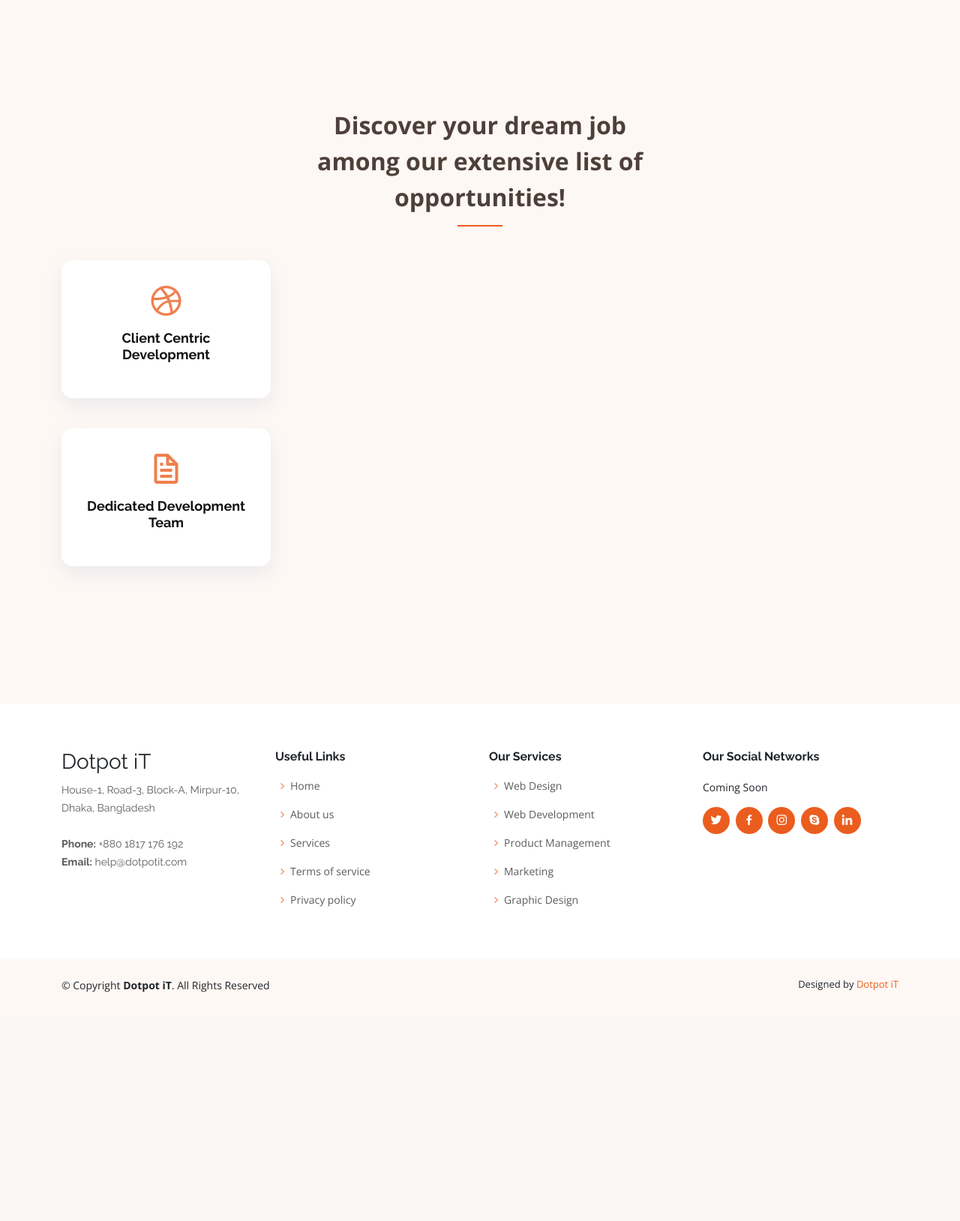
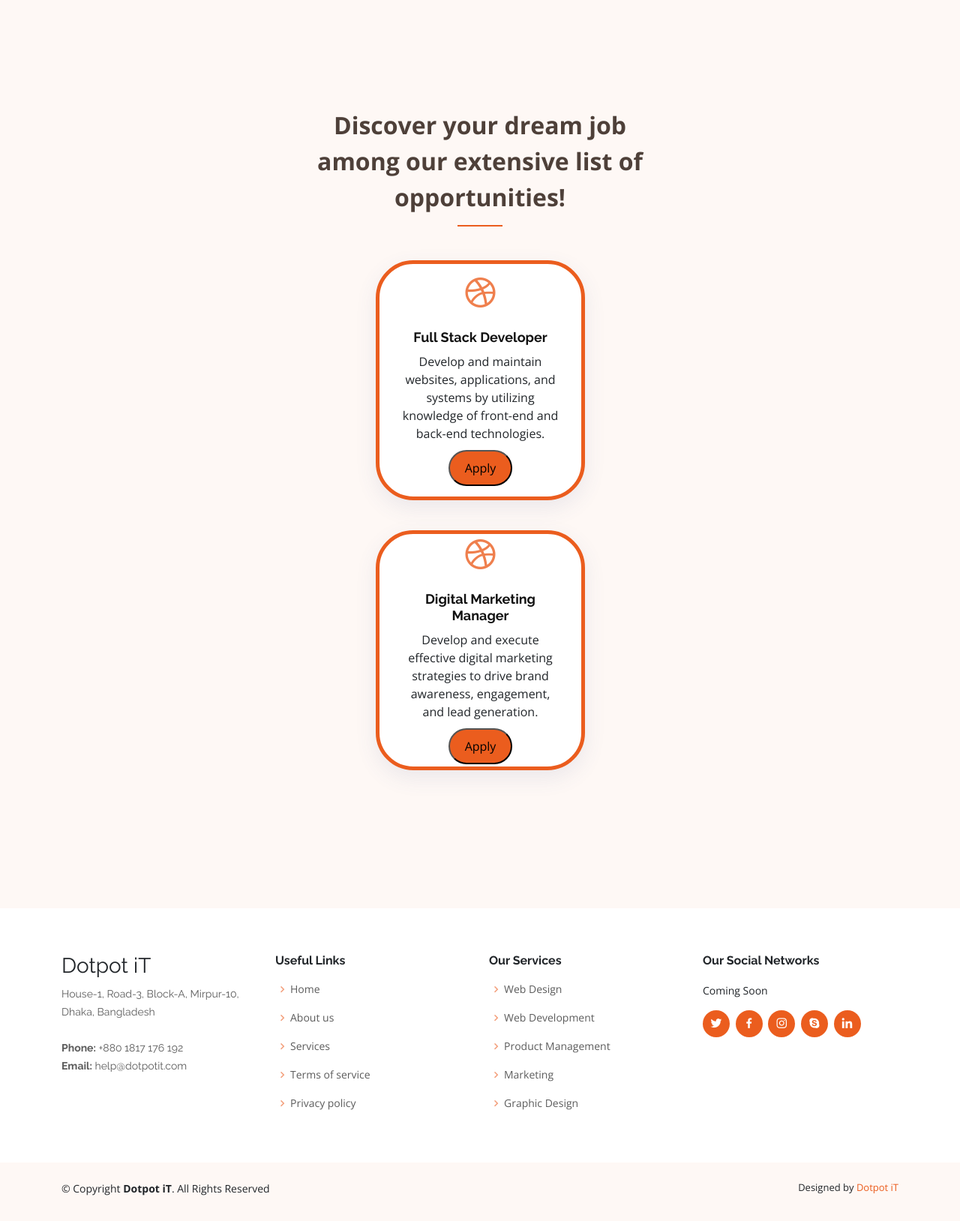
Before and after one commit to asifdotpy/JobHub, a Django app: page /jobs/ in a window 1280 px wide. Shown: the part 561-2189 px from the top of the page at 75% size. Before the commit the page ends 1884 px from the top, so only its background shows below. Run offline with Django 4.2, Linux system fonts and the light colour scheme; some libraries are stand-ins or nearby versions.

Commit message:
added items into the middle box items.

```diff
--- a/mysite/jobs/templates/jobs/job_list.html
+++ b/mysite/jobs/templates/jobs/job_list.html
@@ -65,8 +65,10 @@
   </section>
 
   <!-- ======= Services Section ======= -->
-  <section id="services" class="services section-bg" style="padding: 144px 0;">
-    <div class="container" data-aos="fade-up">
+  <!--<section id="services" class="services section-bg" style="padding: 144px 0;">
+  <section id="services" class="services section-bg" style="padding: 144px 0; flex: 1;>
+
+    <div class=" container" data-aos="fade-up">
 
     <div class="section-title">
       <p>Discover your dream job<br>among our extensive list of<br>opportunities!</p>
@@ -74,23 +76,59 @@
 
     <div class="column">
       <div class="col-md-6 col-lg-3 d-flex align-items-stretch" data-aos="zoom-in" data-aos-delay="100">
-          <div class="icon-box">
+        <div class="icon-box" id="specific-icon-box" style="width: 200px; height: 200px;">
           <div class="icon"><i class="bx bxl-dribbble"></i></div>
-            <h4 class="title"><a href=" {% static '' %} ">Client Centric Development</a></h4>
+          <h4 class="title"><a href=" {% static '' %} ">Full Stack Developer</a></h4>
         </div>
+
       </div>
 
       <div class="col-md-6 col-lg-3 d-flex align-items-stretch" data-aos="zoom-in" data-aos-delay="200">
-          <div class="icon-box">
-            <div class="icon"><i class="bx bx-file"></i></div>
-            <h4 class="title"><a href=" {% static '' %} ">Dedicated Development Team</a></h4>
+        <div class="icon-box" id="specific-icon-box" style="width: 200px; height: 200px;">
+          <div class="icon"><i class="bx bxl-dribbble"></i></div>
+          <h4 class="title"><a href=" {% static '' %} ">Digital Marketing Manager</a></h4>
+        </div>
+
+      </div>
+
+    </div>
+
+    </div>
+  </section> End Services Section -->
+  <section id="services" class="services section-bg" style="padding: 144px 0; flex: 1;">
+    <div class="container" data-aos="fade-up">
+      <div class="section-title">
+        <p>Discover your dream job<br>among our extensive list of<br>opportunities!</p>
+      </div>
+
+      <div class="column d-flex flex-column justify-content-center" style="align-items: center;">
+        <div class="col-md-6 col-lg-3 d-flex align-items-stretch" data-aos="zoom-in" data-aos-delay="100">
+          <div class="icon-box" id="specific-icon-box"
+            style="width: 80vh; height: 40vh; display: flex; flex-direction: column; align-items: center; justify-content: center; border: solid 5px #eb5d1e; border-radius: 50px;">
+            <div class="icon" style="margin-bottom: 10px;"><i class="bx bxl-dribbble"></i></div>
+            <h4 class="title" style="margin-bottom: 10px;"><a href=" {% static '' %} ">Full Stack Developer</a></h4>
+            <p style="margin-bottom: 10px;">Develop and maintain websites, applications, and systems by utilizing
+              knowledge of front-end and back-end technologies.</p>
+            <button style="background-color: #eb5d1e; border-radius: 50px; padding: 10px 20px;">Apply</button>
+          </div>
+        </div>
+        <div class="col-md-6 col-lg-3 d-flex align-items-stretch" data-aos="zoom-in" data-aos-delay="200">
+          <div class="icon-box" id="specific-icon-box"
+            style="width: 80vh; height: 40vh; display: flex; flex-direction: column; align-items: center; justify-content: center; border: solid 5px #eb5d1e; border-radius: 50px;">
+            <div class="icon" style="margin-bottom: 10px;"><i class="bx bxl-dribbble"></i></div>
+            <h4 class="title" style="margin-bottom: 10px;"><a href=" {% static '' %} ">Digital Marketing Manager</a>
+            </h4>
+            <p style="margin-bottom: 10px;">Develop and execute effective digital marketing strategies to drive brand
+              awareness, engagement, and lead generation.</p>
+            <button style="background-color: #eb5d1e; border-radius: 50px; padding: 10px 20px;">Apply</button>
+          </div>
         </div>
       </div>
 
     </div>
 
     </div>
-  </section><!-- End Services Section -->
+  </section>
 
   <!-- Main content ends here -->
 
```
Lines whose indentation alone changed are shown as unchanged.
